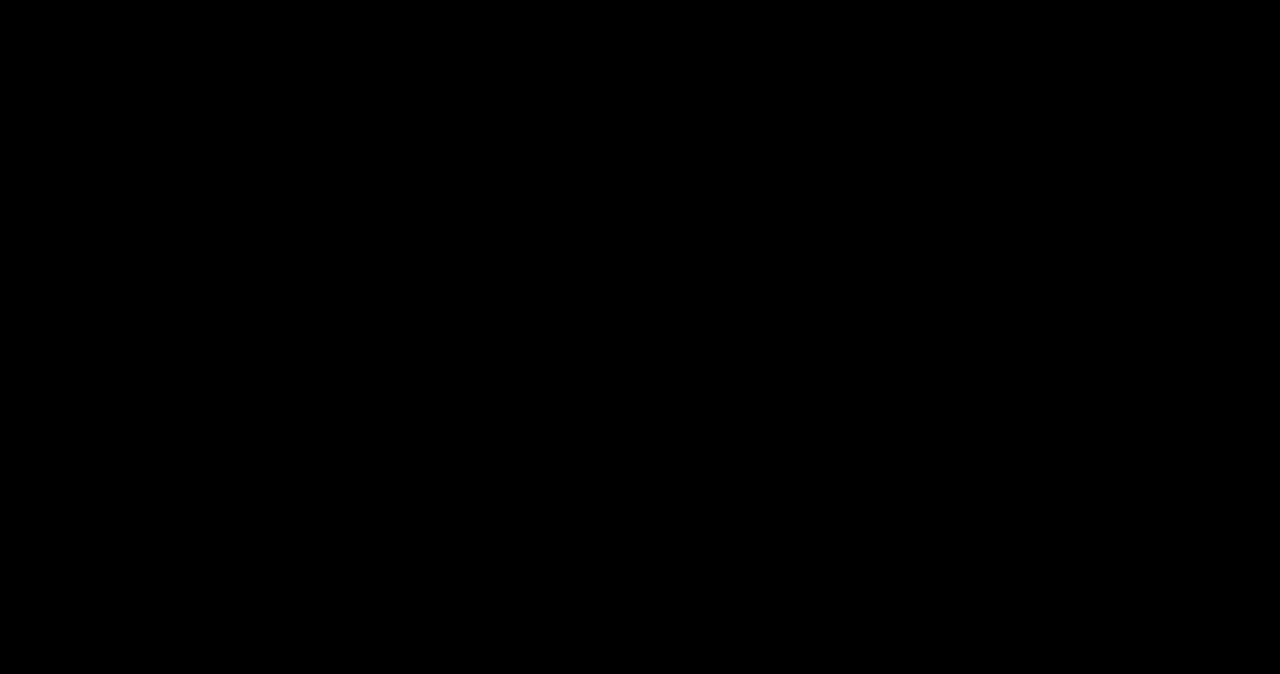
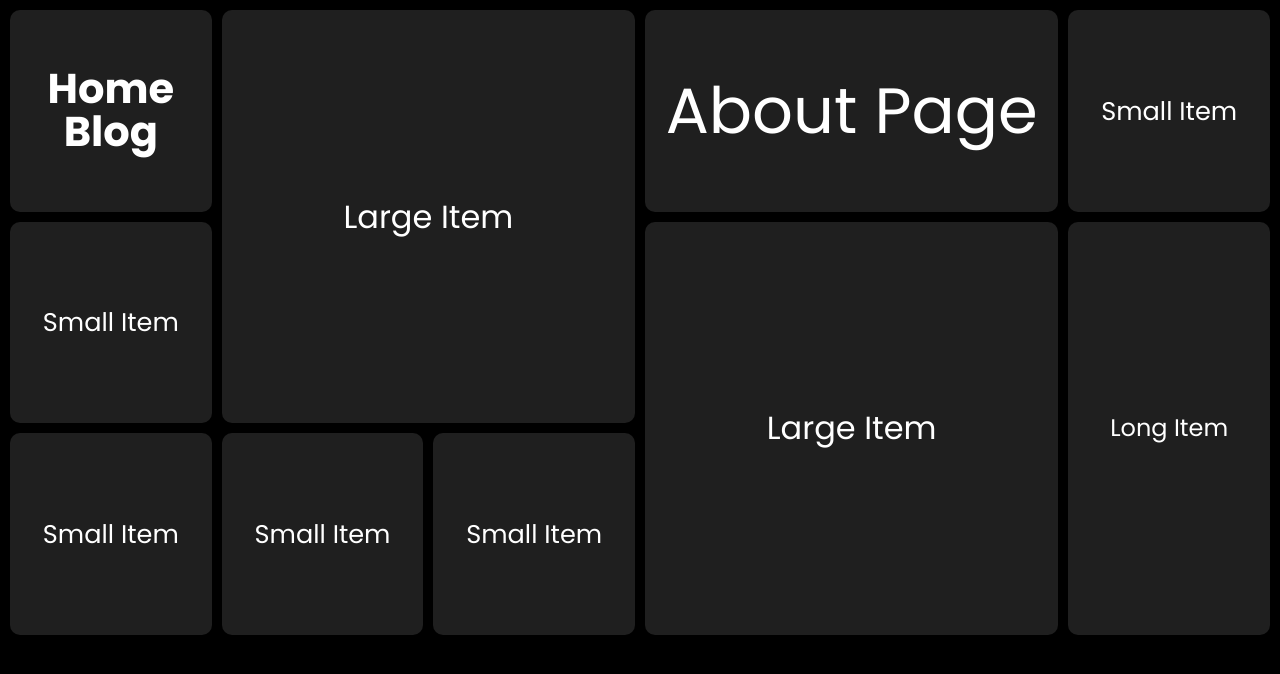
Before and after one commit to Diego-Brandjes/New-Website, a React (Vite) app: page /about in a window 1280 px wide. Shown: the top 674 px of the page. Built offline with nearby package versions, Linux system fonts and the light colour scheme; a web font is replaced by a local one.

Commit message:
created about page grid

```diff
--- a/src/about/about.tsx
+++ b/src/about/about.tsx
@@ -1,7 +1,38 @@
+import VerticalMenu from "../components/navbar.tsx"
+
+
 function about() {
     return (
         // Code here
-        <h1>About Here</h1>
-    );
+        <body className="body">
+
+        <main>
+
+        <div className="container">
+            <div className="bento-box poppins-regular">
+                <div className="item small">
+                    <nav className='poppins-bold'>
+                        <ul>
+                        <li><a href="/home">Home</a></li>
+                        <li><a href="/blog">Blog</a></li>
+                        </ul>
+                    </nav>
+                </div>
+                <div className="item large">Large Item</div>
+                <div className="item medium">About Page</div>
+                <div className="item small">Small Item</div>
+                <div className="item small">Small Item</div>
+                <div className="item large">Large Item</div>
+                <div className="item long">Long Item</div>
+
+                <div className="item small">Small Item</div>
+                <div className="item small">Small Item</div>
+                <div className="item small">Small Item</div>
+            </div>
+        </div>
+        </main>
+        </body>
+
+            );
 }
 export default about;
--- a/src/index.css
+++ b/src/index.css
@@ -1,6 +1,7 @@
 :root {
   line-height: 1.5;
   --primary: #000000;
+  --secondary: #1f1f1f;
   --red-font-color: #F94C35;
   --light-font-color: #FFFFFF;
 }
@@ -19,6 +20,7 @@ main {
   perspective: 2px;
 }
 
+/* Parallax stuff */
 section {
   transform-style: preserve-3d;
   position: relative;
@@ -29,28 +31,6 @@ section {
   color: var(--light-font-color);
   z-index: -2;
 }
-
-.test {
-  height: fit-content;
-  padding-left: 15vw;
-  bottom: 67vh;
-  position: absolute;
-  z-index: 4;
-  display: flex;
-  align-items: center;
-  justify-content: center;
-  gap: 10px;
-}
-.test h1 {
-  font-size: 15vh;
-  color: var(--light-font-color);
-}
-
-.test h2 {
-  font-size: 5vh;
-  color: var(--red-font-color);
-}
-
 .parallax::after {
   content: " ";
   position: absolute;
@@ -63,10 +43,9 @@ section {
   background-position: center; /* Centers the image */
   z-index: -3; /* Places it behind other content */
 }
-
-
 .bg::after {
   background-image: url("../public/fuji.jpg"); /* Adds the background image */
+  opacity: 60%;
   background-size: cover; /* Ensures it scales to cover the area */
   background-position: center; /* Centers the image */
 }
@@ -76,20 +55,88 @@ section {
   background-position: center; /* Centers the image */
 }
 
+
+/* Page css */
 .page {
-  padding: 10vw;
-  background-color: #000000;
+  padding: 5vw;
+  padding-left: 12vw;
+  background-color: var(--primary);
   z-index: 2;
   flex-wrap: wrap;
   display: flex;
   justify-content: center;
   align-items: flex-start;
-  gap: 80px;
+  gap: 60px;
+}
+
+.container {
+  background-color: var(--primary);
+  display: flex; /* Center the bento box vertically and horizontally */
+  justify-content: right;
+  align-items: center;
+}
+
+.bento-box {
+  display: grid;
+  grid-template-columns: repeat(6, 1fr); /* 4 equal columns */
+  grid-template-rows: repeat(2, 1fr);  /* Adjust rows for different heights */
+  gap: 10px;
+  width: 100vw;
+  padding: 10px;
+  background-color: var(--primary);
+}
+
+.item {
+  color: var(--light-font-color);
+  display: flex;
+  align-items: center;
+  justify-content: center;
+  border-radius: 10px;
+  padding: 20px;
+  text-align: center;
+}
+
+.large {
+  aspect-ratio: 1/1;
+  grid-column: span 2; /* Spans 2 columns */
+  grid-row: span 2;    /* Spans 2 rows */
+  background: var(--secondary);
+  font-size: xx-large;
+}
+
+.long {
+  grid-column: span 1; /* Spans 1 columns */
+  grid-row: span 2;    /* Spans 2 rows */
+  background: var(--secondary);
+  font-size: x-large;
+}
+
+.medium {
+  font-size: 5vw;
+  grid-column: span 2; /* Spans 2 columns */
+  background: var(--secondary);
+}
+
+.small {
+  font-size: 2vw;
+  aspect-ratio: 1/1;
+  background: var(--secondary);
+}
+
+
+
+.page-title {
+  height: 100vh;
+  width: 100vw;
+  display: flex;
+  position: absolute;
+  align-items: center;
+  justify-content: center;
 }
 
 .image-card {
   position: relative;
-  width: 30vw;
+  width: 25vw;
   aspect-ratio: 2 / 3;
   overflow: hidden;
   border-radius: 5px;
@@ -115,11 +162,44 @@ section {
 
 
 
-@media screen and (min-width: 768px) {
+/* Media Query for smaller screens */
+@media screen and (max-width: 768px) {
+
   section h1 {
     font-size: 8rem;
   }
+
   .parallax h1 {
     font-size: 4rem;
   }
+
+  .bento-box {
+    grid-template-columns: repeat(2, 1fr); /* 4 equal columns */
+    grid-template-rows: repeat(4, 1fr);  /* Adjust rows for different heights */
+  }
+
+  .item {
+    font-size: 4vw; /* Scale font size for smaller screens */
+    padding: 15px;  /* Adjust padding for better spacing */
+  }
+
+  .large {
+    grid-column: span 2; /* Reset to 1 column */
+    grid-row: span 2;    /* Reset to 1 row */
+    font-size: 4vw;      /* Adjust font size for smaller screens */
+  }
+
+  .long {
+    grid-row: span 2;
+    font-size: 4vw;      /* Adjust font size for smaller screens */
+  }
+
+  .medium {
+    grid-column: span 2; /* Reset to 1 column */
+    font-size: 4vw;      /* Adjust font size for smaller screens */
+  }
+
+  .small {
+    font-size: 4vw;      /* Adjust font size for smaller screens */
+  }
 }
```
